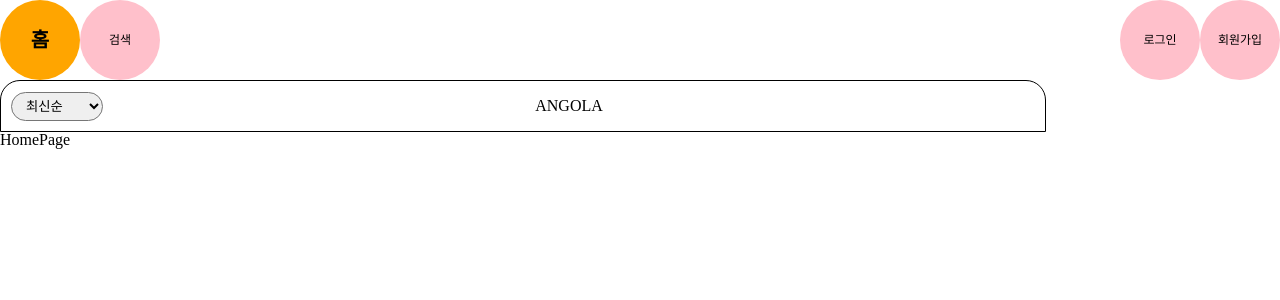
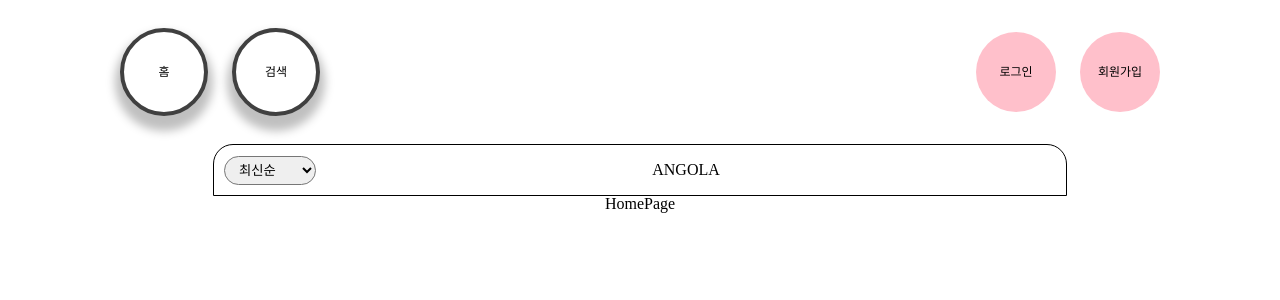
Before and after one commit to prgrms-fe-devcourse/FEDC4_Angola_NaYoung, a React (Vite) app: page / in a window 1280 px wide. Shown: the top 300 px of the page. Built offline with nearby package versions, Linux system fonts and the light colour scheme.

Commit message:
style: #61 - NavBar layout 수정 및 LinkButton style 수정

```diff
--- a/src/App.tsx
+++ b/src/App.tsx
@@ -1,5 +1,6 @@
 import { QueryClient, QueryClientProvider } from 'react-query';
 import { BrowserRouter } from 'react-router-dom';
+import styled from '@emotion/styled';
 import { RecoilRoot } from 'recoil';
 import Main from '@components/Main';
 import NavBar from '@components/NavBar';
@@ -11,8 +12,10 @@ const App = () => {
     <BrowserRouter>
       <RecoilRoot>
         <QueryClientProvider client={queryClient}>
-          <NavBar />
-          <Main />
+          <PageContainer>
+            <NavBar />
+            <Main />
+          </PageContainer>
         </QueryClientProvider>
       </RecoilRoot>
     </BrowserRouter>
@@ -20,3 +23,13 @@ const App = () => {
 };
 
 export default App;
+
+const PageContainer = styled.div`
+  box-sizing: border-box;
+  display: flex;
+  width: 100vw;
+  height: 100vh;
+  padding: 0px 120px;
+  flex-direction: column;
+  align-items: center;
+`;
--- a/src/components/NavBar/MenuBar/CommonMenuBar.tsx
+++ b/src/components/NavBar/MenuBar/CommonMenuBar.tsx
@@ -1,3 +1,4 @@
+import styled from '@emotion/styled';
 import LinkButton from '@components/NavBar/LinkButton';
 import SearchBar from '@components/SearchBar';
 import useCurrentPage from '@hooks/useCurrentPage';
@@ -8,18 +9,29 @@ const CommonMenuBar = () => {
   const { name } = useCurrentPage();
   return (
     <>
-      <LinkButton
-        to="/"
-        style={{ backgroundColor: 'orange', fontSize: 20, fontWeight: 'bold' }}>
-        홈
-      </LinkButton>
+      <StyledLinkButton to="/">홈</StyledLinkButton>
       {name === SEARCH ? (
         <SearchBar />
       ) : (
-        <LinkButton to="/search">검색</LinkButton>
+        <StyledLinkButton to="/search">검색</StyledLinkButton>
       )}
     </>
   );
 };
 
 export default CommonMenuBar;
+
+const StyledLinkButton = styled(LinkButton)`
+  box-sizing: border-box;
+  display: flex;
+  width: 88px;
+  height: 88px;
+  padding: 0px 20px;
+  justify-content: center;
+  align-items: center;
+  border-radius: 44px;
+  border: 4px solid var(--text, #404040);
+  background: var(--white, #fff);
+  /* main shadow */
+  box-shadow: 0px 10px 10px 5px rgba(0, 0, 0, 0.25);
+`;
--- a/src/components/NavBar/index.tsx
+++ b/src/components/NavBar/index.tsx
@@ -7,7 +7,9 @@ const NavBar = () => {
   const auth = useRecoilValue(authInfoState);
   return (
     <NavBarContainer>
-      <CommonMenuBar />
+      <MenuBarContainer>
+        <CommonMenuBar />
+      </MenuBarContainer>
       <MenuBarContainer>
         {auth?.token ? <AuthMenuBar /> : <NonAuthMenuBar />}
       </MenuBarContainer>
@@ -19,10 +21,17 @@ export default NavBar;
 
 const NavBarContainer = styled.div`
   display: flex;
-  align-items: center;
+  max-height: 144px;
+  justify-content: space-between;
+  align-items: flex-start;
+  flex: 1 0 0;
+  align-self: stretch;
 `;
 
 const MenuBarContainer = styled.div`
   display: flex;
-  margin-left: auto;
+  justify-content: center;
+  align-items: center;
+  gap: 24px;
+  align-self: stretch;
 `;
```
